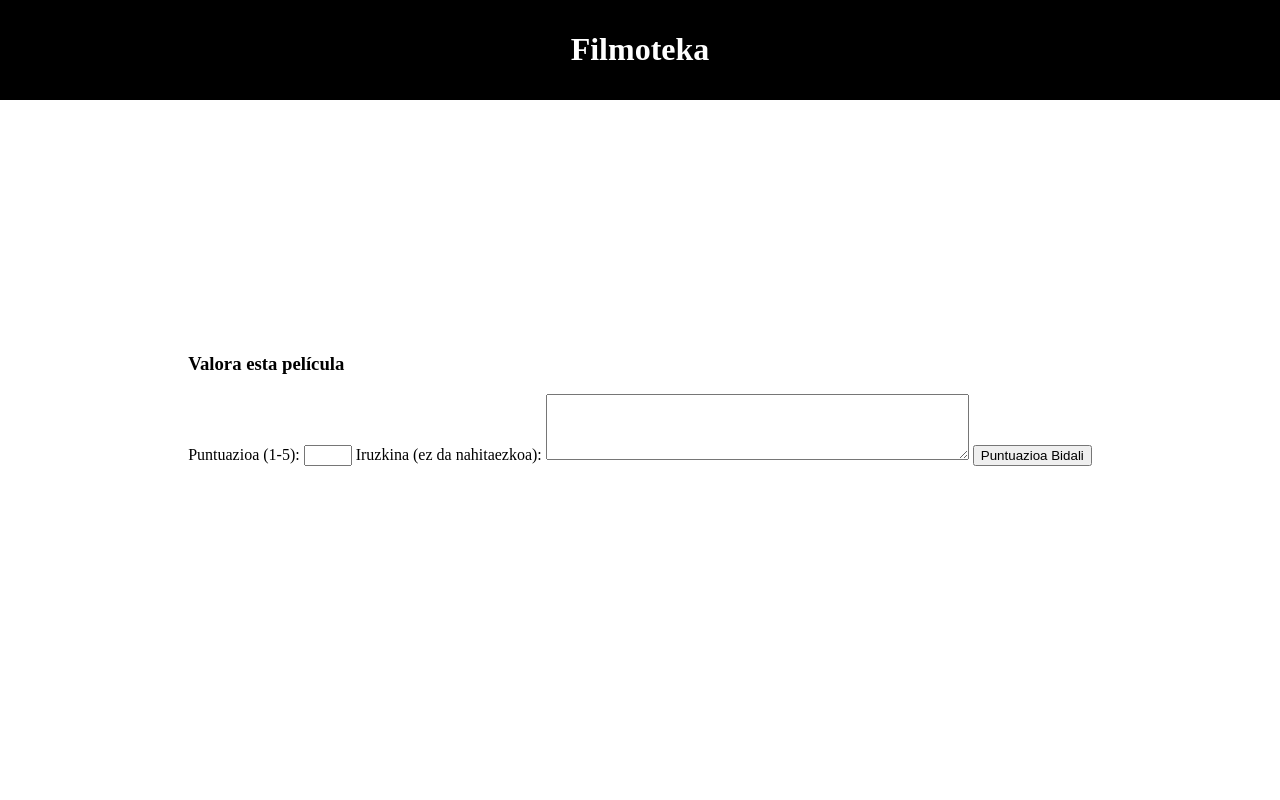
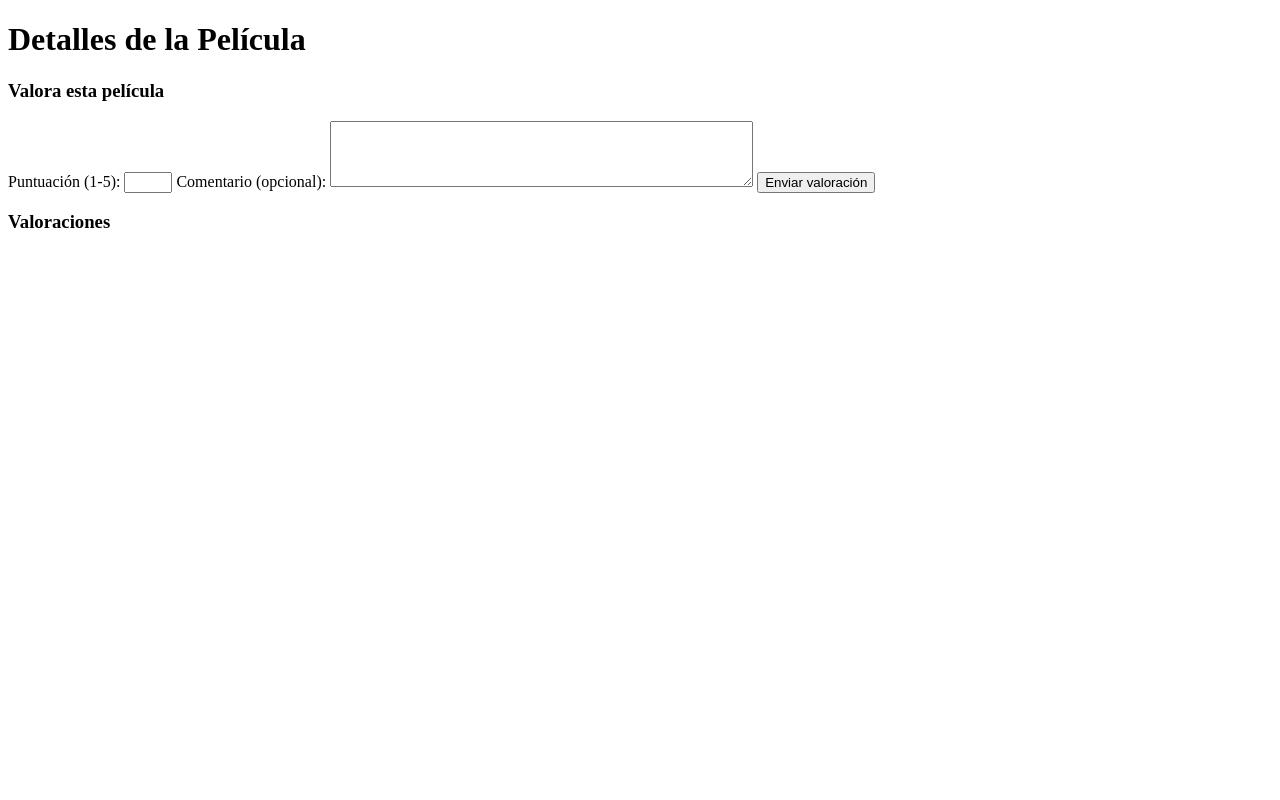
Before and after one commit to TamfuErli/ISAD_PROIEKTU, a Flask app: template templates/filma_baloratu.html in a window 1280 px wide. Run offline with Flask 3, Linux system fonts and the light colour scheme; the template is opened without the code that fills it, so the values that code supplies are empty.

Commit message:
aldaketak filmaBaloratu

```diff
--- a/templates/filma_baloratu.html
+++ b/templates/filma_baloratu.html
@@ -3,57 +3,73 @@
 <head>
     <meta charset="UTF-8">
     <meta name="viewport" content="width=device-width, initial-scale=1.0">
-    <title>FIlm Valoration</title>
-    <style>
-        body {
-            display: flex;
-            flex-direction: column;
-            align-items: center;
-            justify-content: center;
-            height: 100vh;
-            margin: 0;
+    <title>Filma</title>
+    <script>
+        async function BalorazioaBidalli(movieId) {
+            const puntuacion = document.getElementById('puntuacion').value;
+            const comentario = document.getElementById('comentario').value;
+
+            const response = await fetch(`/rate/${movieId}`, {
+                method: 'POST',
+                headers: { 'Content-Type': 'application/json' },
+                body: JSON.stringify({ puntuacion: parseInt(puntuacion), comentario })
+            });
+
+            if (response.ok) {
+                alert("¡Gracias por tu valoración!");
+                cargarValoraciones(movieId);
+            } else {
+                const error = await response.json();
+                alert(`Error: ${error.message}`);
             }
-        .header {
-            width: 100%;
-            display: flex;
-            justify-content: center;
-            align-items: center;
-            background-color: black;
-            color: white;
-            padding: 10px;
-            position: absolute;
-            top: 0;
         }
-        .button-container {
-            display: flex;
-            gap: 10px;
-            margin-top: 20px;
-            flex-direction: column;
+
+        async function cargarValoraciones(movieId) {
+            const response = await fetch(`/ratings/${movieId}`);
+            const valoraciones = await response.json();
+
+            const valoracionesDiv = document.getElementById('valoraciones');
+            valoracionesDiv.innerHTML = '';
+
+            valoraciones.forEach(v => {
+                const valoracionElement = document.createElement('div');
+                valoracionElement.innerHTML = `
+                    <p><strong>Usuario:</strong> ${v.usuario_id}</p>
+                    <p><strong>Puntuación:</strong> ${v.puntuacion}</p>
+                    <p><strong>Comentario:</strong> ${v.comentario}</p>
+                    <p><em>${v.fecha}</em></p>
+                    <hr>
+                `;
+                valoracionesDiv.appendChild(valoracionElement);
+            });
         }
-        .button-container button {
-            padding: 10px 20px;
-            font-size: 16px;
-            cursor: pointer;
-        }
-    </style>
+    </script>
 </head>
 <body>
-<div class="header">
-    <h1>Filmoteka</h1>
-</div>
+    <h1>Detalles de la Película</h1>
+
+    <!-- Formulario de Valoración -->
     <div id="rating-section">
         <h3>Valora esta película</h3>
-    <form id="rating-form">
-        <label for="puntuacion">Puntuazioa (1-5):</label>
-        <input type="number" id="puntuacion" name="Puntuazioa" min="1" max="5" required>
+        <form id="rating-form" onsubmit="event.preventDefault(); enviarValoracion(123);">
+            <label for="puntuacion">Puntuación (1-5):</label>
+            <input type="number" id="puntuacion" name="puntuacion" min="1" max="5" required>
 
-        <label for="comentario">Iruzkina (ez da nahitaezkoa):</label>
+            <label for="comentario">Comentario (opcional):</label>
             <textarea id="comentario" name="comentario" rows="4" cols="50"></textarea>
 
-        <button type="submit">Puntuazioa Bidali</button>
+            <button type="submit">Enviar valoración</button>
         </form>
     </div>
 
+    <!-- Valoraciones -->
+    <div id="valoraciones">
+        <h3>Valoraciones</h3>
     </div>
+
+    <script>
+        // Cargar valoraciones al cargar la página
+        cargarValoraciones(modeloa.Pelikula.kodeFilma);
+    </script>
 </body>
 </html>
```
Lines whose indentation alone changed are shown as unchanged.
